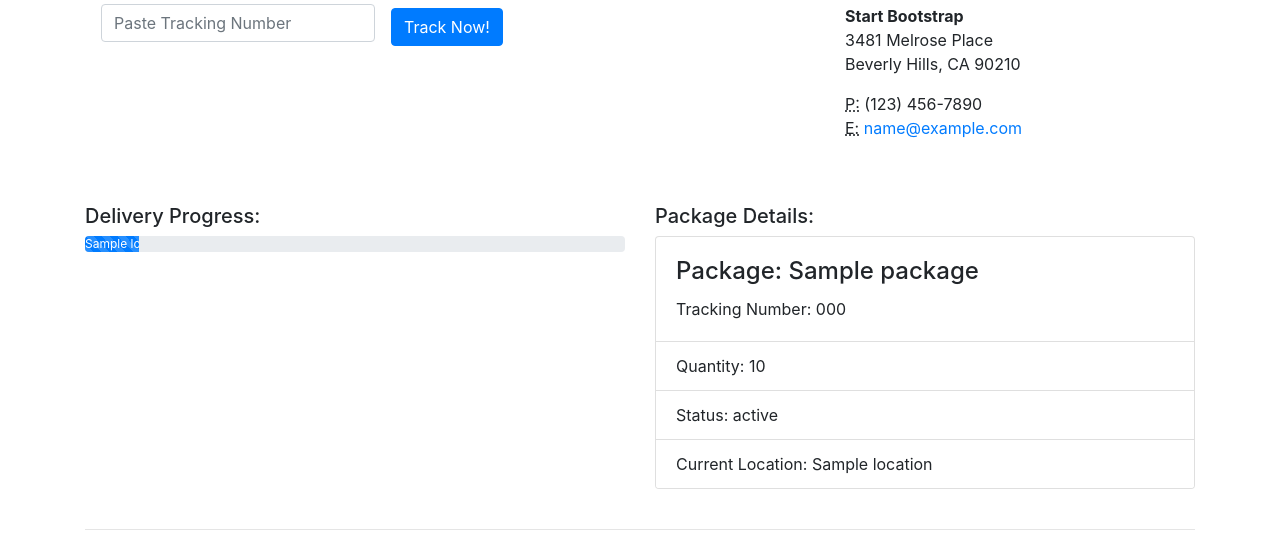
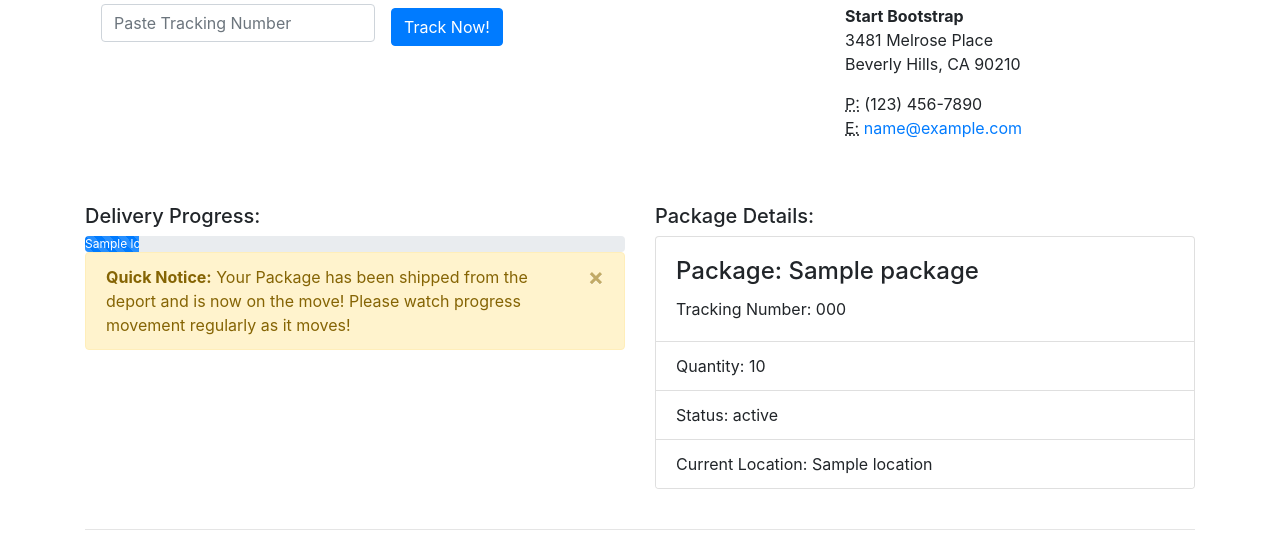
Before and after one commit to Totoola-Kehinde/tracking-system, a Flask app: template templates/tracking.html in a window 1280 px wide. Shown: the part 499-1041 px from the top of the page. Run offline with Flask 2, Linux system fonts and the light colour scheme; the template is opened without the code that fills it: values that come from a table or form of the project are taken from there, most other values are stand-ins (such as "Sample title", 1, 10 or a date in 2020); some libraries are stand-ins or nearby versions.

Commit message:
page content: package notice

```diff
--- a/templates/tracking.html
+++ b/templates/tracking.html
@@ -46,6 +46,16 @@
         <div class="progress">
           <div class="progress-bar progress-bar-striped" role="progressbar" id="progress" style="width: {{package.progress}}%;" aria-valuemin="0" aria-valuemax="100">{{package.location}}</div>
         </div> <!-- Progress And Location -->
+        <div class="alert alert-warning alert-dismissible fade show" role="alert">
+          <button type="button" class="close" data-dismiss="alert" aria-label="Close">
+            <span aria-hidden="true">&times;</span>
+          </button>
+          <strong>Quick Notice:</strong> Your Package has been shipped from the deport and is now on the move! Please watch progress movement regularly as it moves!
+        </div> <!-- Breif Package Movement Information -->
+
+        <script>
+          $(".alert").alert();
+        </script>
       </div> <!-- End Of first Column in this row -->
 
       <div class="col-lg-6">
```
